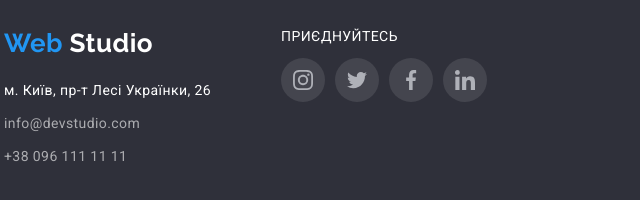
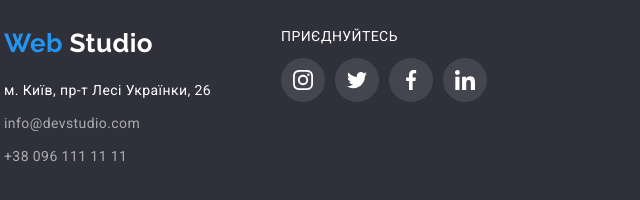
Before and after one commit to prorochenko/goit-markup-hw-04, a plain HTML site: page portfolio.html in a window 1280 px wide. Shown: the part 1648-1848 px from the top of the page, 51-691 px from the left. Drawn offline with nearby package versions, Linux system fonts and the light colour scheme.

Commit message:
final after edited. added a footer icons svg in portfolio

```diff
--- a/portfolio.html
+++ b/portfolio.html
@@ -206,7 +206,7 @@
                 rel="nofollow noopener noreferrer"
                 aria-label="Instagram"
               >
-                <svg class="social-icon" width="20" height="20">
+                <svg class="social-icon-footer" width="20" height="20">
                   <use href="./images/sprite.svg#icon-instagram"></use>
                 </svg>
               </a>
@@ -218,7 +218,7 @@
                 rel="nofollow noopener noreferrer"
                 aria-label="Instatwittergram"
               >
-                <svg class="social-icon" width="20" height="20">
+                <svg class="social-icon-footer" width="20" height="20">
                   <use href="./images/sprite.svg#icon-twitter"></use>
                 </svg>
               </a>
@@ -230,7 +230,7 @@
                 rel="nofollow noopener noreferrer"
                 aria-label="facebook"
               >
-                <svg class="social-icon" width="20" height="20">
+                <svg class="social-icon-footer" width="20" height="20">
                   <use href="./images/sprite.svg#icon-facebook"></use>
                 </svg>
               </a>
@@ -242,7 +242,7 @@
                 rel="nofollow noopener noreferrer"
                 aria-label="linkedin"
               >
-                <svg class="social-icon" width="20" height="20">
+                <svg class="social-icon-footer" width="20" height="20">
                   <use href="./images/sprite.svg#icon-linkedin"></use>
                 </svg>
               </a>
```
